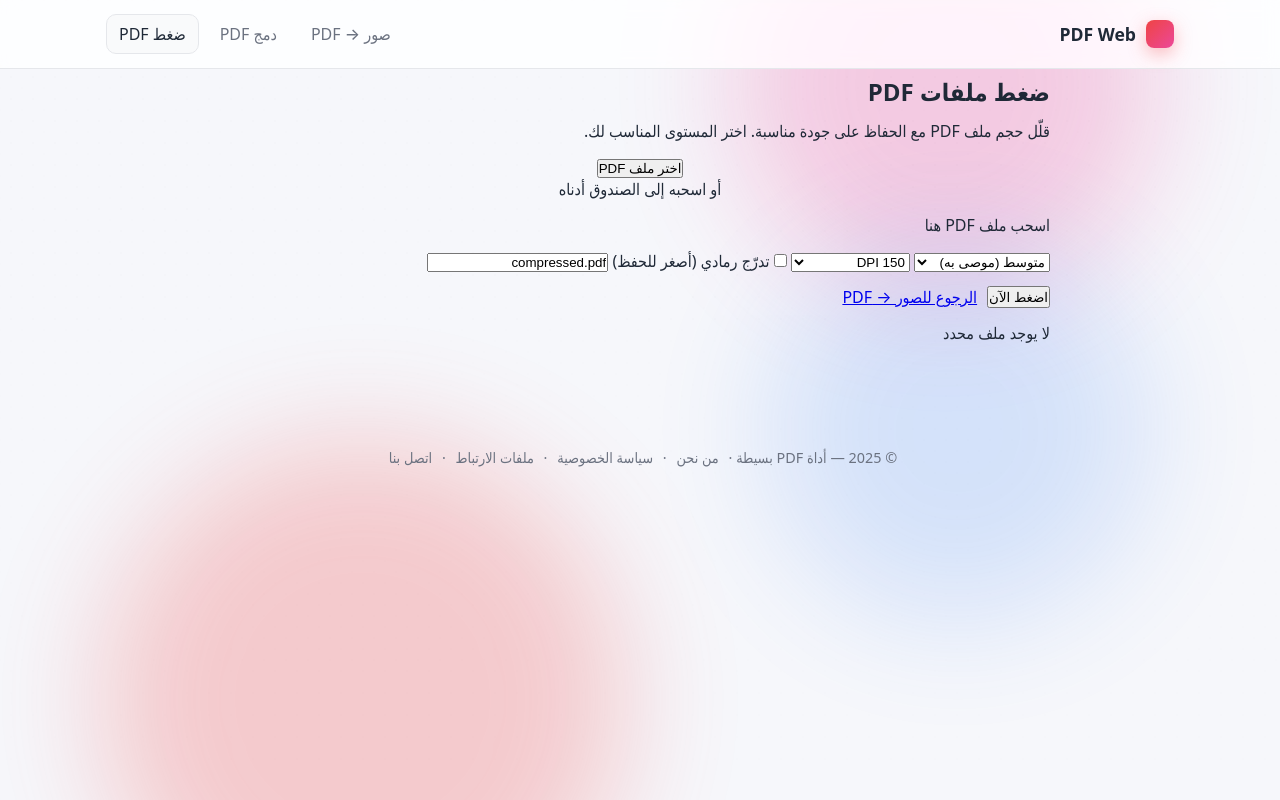
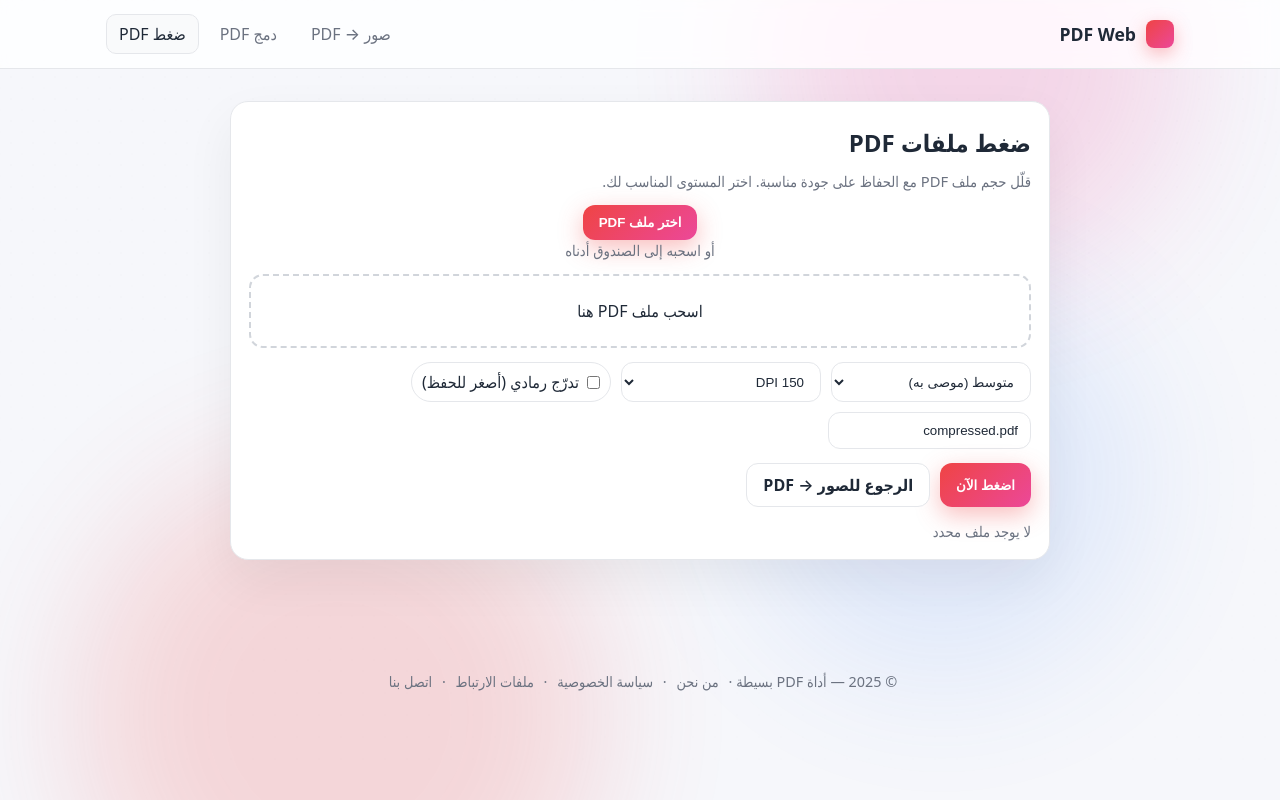
Before and after one commit to omerhass/pdfwebb, a FastAPI app: page /compress/pdf in a window 1280 px wide. Run offline with FastAPI, Linux system fonts and the light colour scheme.

Commit message:
style: fix layout/components and soften blobs in base.html

```diff
--- a/templates/base.html
+++ b/templates/base.html
@@ -28,87 +28,105 @@
       overflow-x:hidden;
     }
 
-    /* ✅ الـ Dots Grid */
+    /* ===== Dots Grid ===== */
     body::before{
       content:""; position:fixed; inset:0; pointer-events:none; z-index:-1;
       background:
         radial-gradient(rgba(0,0,0,.035) 1px, transparent 1px) 0 0/22px 22px,
         radial-gradient(rgba(0,0,0,.025) 1px, transparent 1px) 11px 11px/22px 22px;
-      mask-image: linear-gradient(to bottom, rgba(0,0,0,.25), rgba(0,0,0,.05));
+      -webkit-mask-image: linear-gradient(to bottom, rgba(0,0,0,.25), rgba(0,0,0,.05));
+              mask-image: linear-gradient(to bottom, rgba(0,0,0,.25), rgba(0,0,0,.05));
     }
 
-    /* ✅ خلفية الـ Blob */
-    .body-blobs{
-      position:fixed; inset:0; z-index:-2; pointer-events:none; overflow:hidden;
+    /* ===== Blobs background ===== */
+    .body-blobs{ position:fixed; inset:0; z-index:-2; pointer-events:none; overflow:hidden; }
+    .blob{
+      position:absolute; border-radius:50%;
+      filter:blur(70px); opacity:.18;
+      animation: float 18s ease-in-out infinite alternate;
+      will-change: transform;
     }
-    .blob{
-      position:absolute; filter:blur(60px); opacity:.25; border-radius:50%;
-      animation: float 18s ease-in-out infinite alternate;
-    }
-    .blob.p1{ width:420px; height:420px; background:#ec4899; top:-120px; right:10%; }
-    .blob.p2{ width:520px; height:520px; background:#ef4444; bottom:-160px; left:8%; animation-delay:4s;}
-    .blob.p3{ width:380px; height:380px; background:#3b82f6; top:30%; left:60%; opacity:.18; animation-delay:8s;}
+    .blob.p1{ width:min(36vw,420px); height:min(36vw,420px); background:#ec4899; top:-18vh; right:8%; }
+    .blob.p2{ width:min(46vw,520px); height:min(46vw,520px); background:#ef4444; bottom:-22vh; left:6%; animation-delay:4s; }
+    .blob.p3{ width:min(36vw,400px); height:min(36vw,400px); background:#3b82f6; top:35%; left:58%; opacity:.12; animation-delay:8s; }
 
     @keyframes float{
-      to{ transform:translateY(-20px) translateX(12px) scale(1.03); opacity:.28;}
+      to{ transform:translate3d(12px,-20px,0) scale(1.035); opacity:.2; }
     }
 
-    .container{max-width:1100px;margin:auto;padding:0 16px}
-
-    /* ✅ الهيدر */
+    /* ===== Header ===== */
     header{
       position:sticky;top:0;z-index:20;
       background: rgba(255,255,255,.8);
       border-bottom:1px solid var(--border);
       backdrop-filter:saturate(180%) blur(8px);
     }
-    .nav{
-      display:flex;align-items:center;justify-content:space-between;
-      padding:14px 16px;max-width:1100px;margin:auto
-    }
-    .brand{
-      display:flex;align-items:center;gap:10px;font-weight:800;font-size:1.1rem
-    }
+    .nav{ display:flex;align-items:center;justify-content:space-between; padding:14px 16px; max-width:1100px; margin:auto; }
+    .brand{ display:flex;align-items:center;gap:10px; font-weight:800; font-size:1.1rem; }
     .logo{
       width:28px;height:28px;border-radius:8px;
       background:linear-gradient(135deg,var(--brand),var(--brand2));
-      box-shadow:0 6px 18px rgba(239,68,68,.35)
+      box-shadow:0 6px 18px rgba(239,68,68,.35);
     }
 
-    /* ✅ Tabs */
+    /* ===== Tabs ===== */
     .tabs{display:flex;gap:8px;align-items:center}
     .tab{
       padding:8px 12px;border-radius:10px;text-decoration:none;
       color:var(--ink-dim);border:1px solid transparent;font-weight:500
     }
-    .tab.active{
-      color:var(--ink);background:var(--muted);border-color:var(--border)
+    .tab.active{ color:var(--ink); background:var(--muted); border-color:var(--border) }
+
+    /* ===== Global Layout & Components (fixes) ===== */
+    .container{max-width:1100px;margin:auto;padding:0 16px}
+    .hero{padding:32px 0 8px}
+    .grid{display:grid;grid-template-columns:1fr;gap:24px;padding-bottom:32px}
+    @media (min-width:900px){ .grid{grid-template-columns:1.2fr .8fr} }
+
+    .card{
+      background:#fff;border:1px solid var(--border);border-radius:18px;padding:18px;
+      box-shadow:0 20px 50px rgba(0,0,0,.06)
     }
 
-    /* ✅ Footer */
+    .btn{
+      appearance:none;cursor:pointer;border:none;text-decoration:none;display:inline-flex;align-items:center;justify-content:center;
+      padding:10px 16px;border-radius:12px;background:linear-gradient(135deg,var(--brand),var(--brand2));color:#fff;font-weight:600;
+      box-shadow:0 8px 24px rgba(239,68,68,.35);transition:transform .05s ease, box-shadow .2s ease
+    }
+    .btn:hover{transform:translateY(-1px)}
+    .btn.muted{background:#fff;color:var(--ink);border:1px solid var(--border);box-shadow:none}
+
+    .row{display:flex;gap:10px;flex-wrap:wrap}
+    input[type="text"], select{
+      border:1px solid var(--border);border-radius:12px;padding:10px 12px;background:#fff;color:var(--ink);outline:none;min-width:200px
+    }
+    input[type="text"]:focus, select:focus{box-shadow:0 0 0 4px var(--ring)}
+    label.chip{display:flex;align-items:center;gap:8px;padding:8px 10px;border:1px solid var(--border);border-radius:999px;background:#fff}
+    .sub{color:var(--ink-dim);font-size:.92rem}
+    .drop{border:2px dashed #d1d5db;background:#fff;border-radius:14px;padding:24px;text-align:center;transition:.2s}
+    .drop.drag{background:#f3f4f6;border-color:#9ca3af}
+
+    /* ===== Footer ===== */
     footer{
       padding:32px 16px;text-align:center;color:var(--ink-dim);margin-top:40px;
       font-size:.9rem;
     }
-
-    footer a{
-      color:var(--ink-dim);text-decoration:none;margin:0 6px;
-    }
-    footer a:hover{color:var(--brand)}
+    footer a{ color:var(--ink-dim); text-decoration:none; margin:0 6px; }
+    footer a:hover{ color:var(--brand) }
   </style>
 
   {% block extra_css %}{% endblock %}
 </head>
 <body>
 
-  <!-- ✅ فقاعات الخلفية -->
+  <!-- خلفية الفقاعات -->
   <div class="body-blobs">
     <div class="blob p1"></div>
     <div class="blob p2"></div>
     <div class="blob p3"></div>
   </div>
 
-  <!-- ✅ الهيدر -->
+  <!-- الهيدر -->
   <header>
     <div class="nav">
       <div class="brand">
@@ -124,10 +142,9 @@
     </div>
   </header>
 
-  <!-- ✅ محتوى الصفحة -->
   {% block content %}{% endblock %}
 
-  <!-- ✅ الفوتر -->
+  <!-- الفوتر -->
   <footer>
     © {{ current_year() }} — أداة PDF بسيطة ·
     <a href="/about">من نحن</a> ·
```
